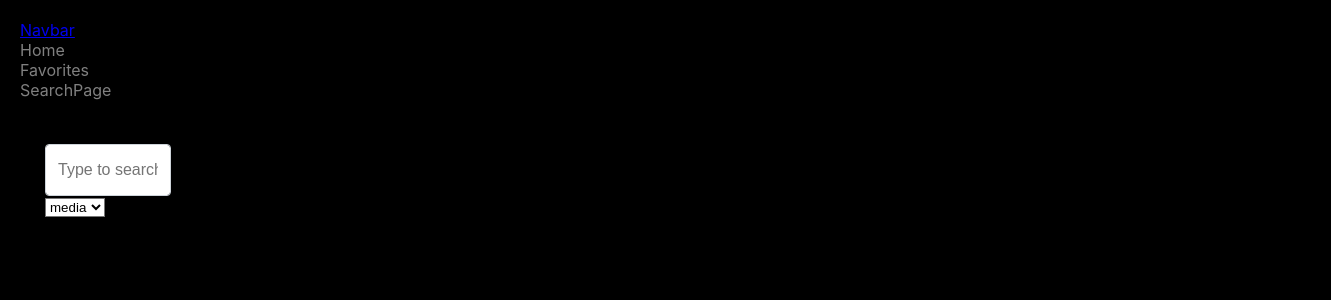
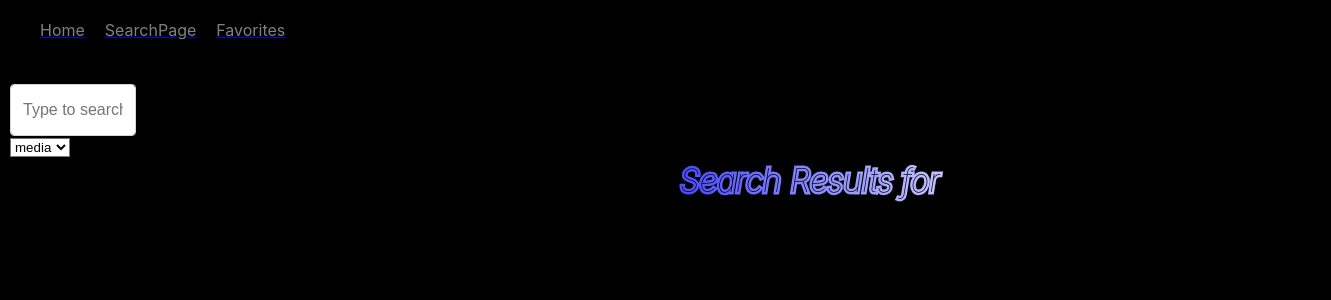
Before and after one commit to ARod88/Our-Movie-App, a React (Create React App) app: page /searchpage in a window 1280 px wide. Shown: the top 300 px of the page, 1331 px wide, since content can reach past the window. Built offline with nearby package versions, Linux system fonts and the light colour scheme; no server answers.

Commit message:
committin

```diff
--- a/src/App.js
+++ b/src/App.js
@@ -1,19 +1,69 @@
 import React from "react";
 import NavBar from "./Components/NavBar";
 import "./App.css";
-import { BrowserRouter as Router } from "react-router-dom";
-
+import Home from "./Components/Home";
+import Favorites from "./Components/Favorites";
+import NotFound from "./Components/NotFound";
+import SearchPage from "./Components/SearchPage";
+import MovieShowPage from "./Components/MovieShowPage";
+import Container from "react-bootstrap/Container";
+import Nav from "react-bootstrap/Nav";
+import { BrowserRouter as Router, Link, Route, Routes } from "react-router-dom";
+import Navbar from "react-bootstrap/Navbar";
 
 document.title = "MovieApp";
 
+function App() {
+    return (
+        <Router>
+            <header>
+                <Container>
+                    <Nav defaultActiveKey="/" variant="tabs" fill>
+                        <Nav.Item>
+                            <Link to="/">
+                                <Nav.Link href="/">Home</Nav.Link>
+                            </Link>
+                        </Nav.Item>
 
+                        <Nav.Item>
+                            <Link to="/searchpage">
+                                <Nav.Link
+                                    href="/SearchPage"
+                                    eventKey={"searchpage"}
+                                >
+                                    SearchPage
+                                </Nav.Link>
+                            </Link>
+                        </Nav.Item>
 
-function App() {
-  return (
-    <Router>
-      <NavBar />
-    </Router>
-  );
+                        <Nav.Item>
+                            <Link to="/favorites">
+                                <Nav.Link
+                                    href="/favorites"
+                                    eventKey={"favoritespage"}
+                                >
+                                    Favorites
+                                </Nav.Link>
+                            </Link>
+                        </Nav.Item>
+                    </Nav>
+                </Container>
+            </header>
+
+            <div>
+                <Routes>
+                    <Route path="/" element={<Home />} />
+                    <Route path="/favorites" element={<Favorites />} />
+                    <Route path="/searchpage" element={<SearchPage />} />
+                    <Route
+                        path="/movieshowpage/:id"
+                        element={<MovieShowPage />}
+                    />
+                    <Route path="*" element={<NotFound />} />
+                </Routes>
+            </div>
+        </Router>
+    );
 }
 
 export default App;
--- a/src/Components/MovieListHeading.js
+++ b/src/Components/MovieListHeading.js
@@ -3,7 +3,7 @@ import "../SearchPage.css"
 
 const MovieListHeading = (props) => {
     return (
-        <div className="col">
+        <div className="heading">
             <h1>Search Results for {props.heading}</h1>
         </div>
     )
--- a/src/Components/SearchBox.js
+++ b/src/Components/SearchBox.js
@@ -1,10 +1,10 @@
 import React from "react";
 import '../images.css'
-// import "../SearchPage.css"
+import "../SearchPage.css"
 
 const SearchBox = (props) => {
     return (
-        <form className="col col-sm-4 divs-right">
+        <form className="divs-right">
             <input
                 className="form-control"
                 value={props.value}
--- a/src/SearchPage.css
+++ b/src/SearchPage.css
@@ -2,7 +2,7 @@ body {
     background-color: #141414;
     color: white;
     /* overflow-y: hidden;  */
-    overflow-x: hidden;
+    /* overflow-x: hidden;  */
 }
 
 .divs-left {
@@ -29,8 +29,8 @@ body {
     width: 100%;
     padding-right: 15px;
     padding-left: 15px;
-    margin-right: auto;
-    margin-left: auto;
+    margin-right: 10px;
+    margin-left: 10px;
 }
 
 .row {
```
